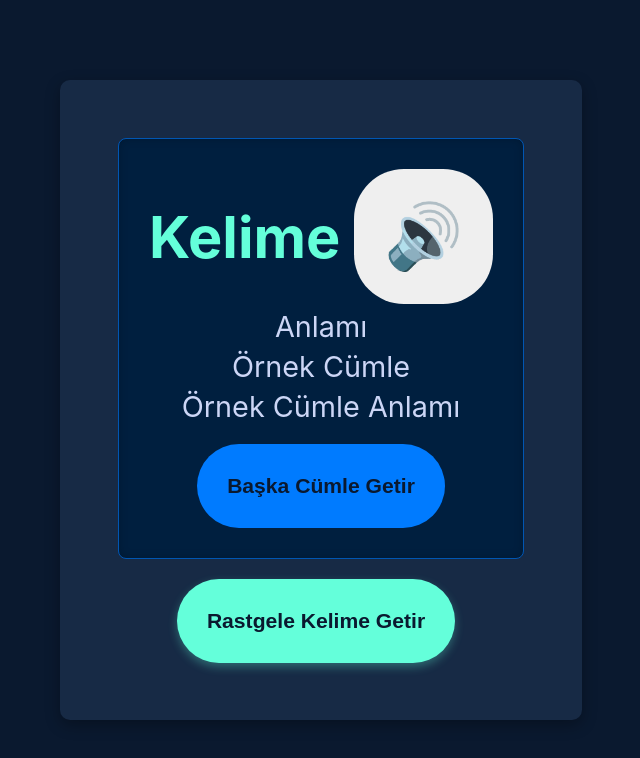
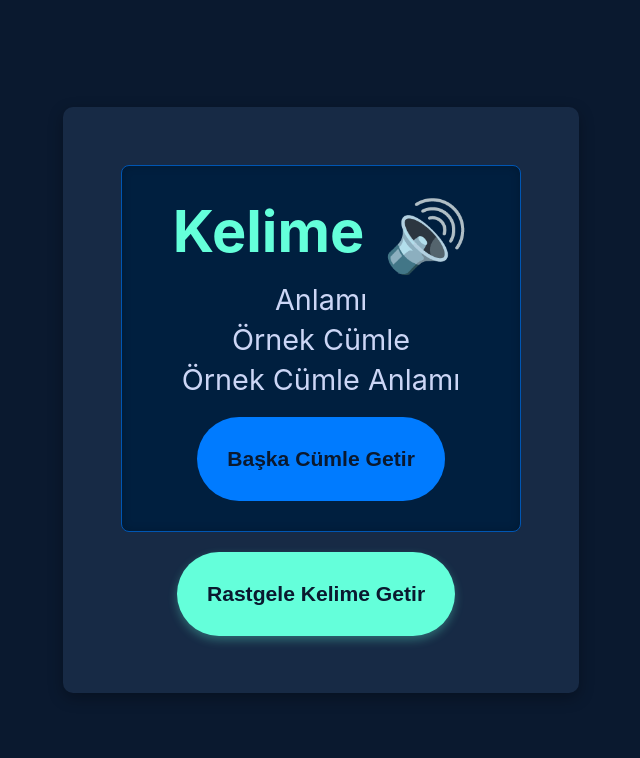
Before and after one commit to CinanEmir/Kelime_calisma, a website: page src/main/webapp/main-screen.html in a window 1280 px wide. Shown: the whole page, without its empty margins (319-959 px from the left). Drawn offline with Linux system fonts and the light colour scheme.

Commit message:
Update style.css

```diff
--- a/src/main/webapp/css/style.css
+++ b/src/main/webapp/css/style.css
@@ -169,3 +169,17 @@ input, textarea {
 #next-example-btn:hover {
     background-color: var(--secondary-color);
 }
+.speak-btn {
+    background: none;
+    border: none;
+    cursor: pointer;
+    font-size: 1.2em;
+    padding: 0;
+    margin-left: 5px;
+    vertical-align: middle;
+    transition: transform 0.1s ease;
+}
+
+.speak-btn:hover {
+    transform: scale(1.1);
+}
```
